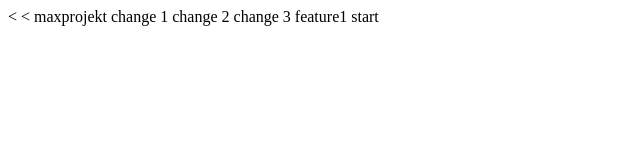
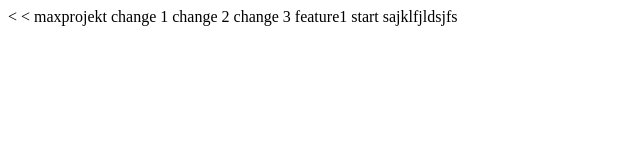
Before and after one commit to rafaelschmitt/maxprojekt, a plain HTML site: page index.html in a window 1280 px wide. Shown: the whole page, without its empty margins (0-640 px from the left). Drawn offline with Linux system fonts and the light colour scheme.

Commit message:
change feature1 2

```diff
--- a/index.html
+++ b/index.html
@@ -10,5 +10,6 @@
 	change 3
 
 	feature1 start
+	sajklfjldsjfs
 </body>
 </html>
```
